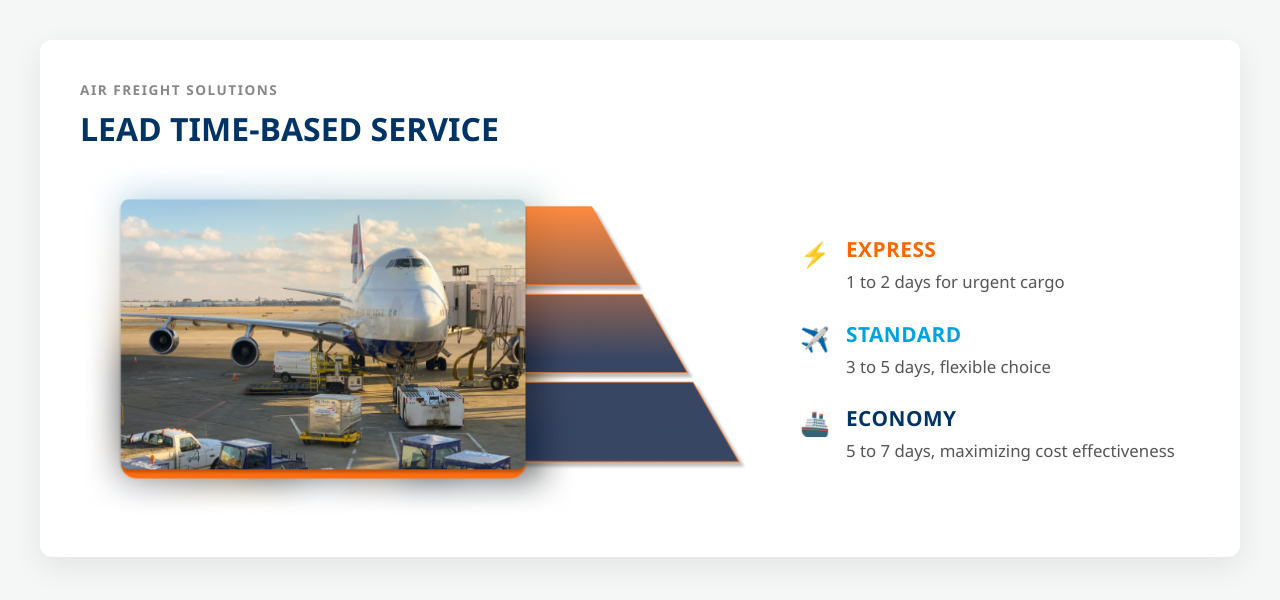
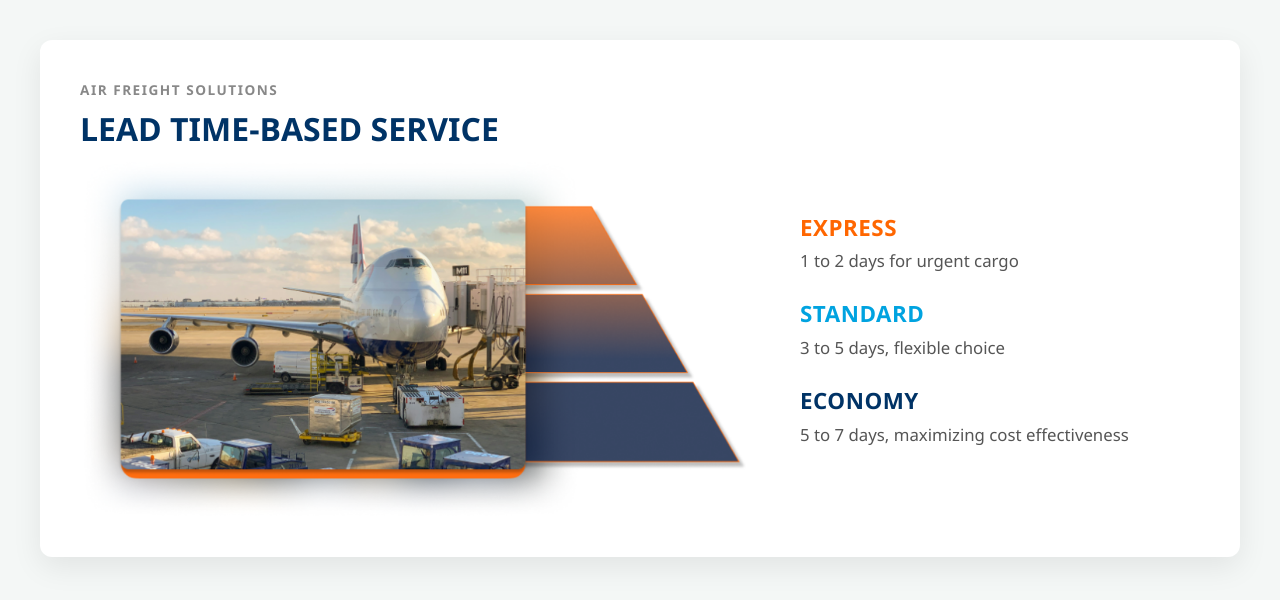
Before and after one commit to geewcong/geewong, a plain HTML site: page cxxviovxva/index.html in a window 1280 px wide. Drawn offline with Linux system fonts and the light colour scheme.

Commit message:
Refactor HTML structure, removed emoji and styles for layout

```diff
--- a/cxxviovxva/index.html
+++ b/cxxviovxva/index.html
@@ -103,7 +103,7 @@
   }
 
   .service-name {
-    font-size: 1.3rem;
+    font-size: 1.4rem;
     font-weight: 800;
     text-transform: uppercase;
     letter-spacing: 0.5px;
@@ -157,24 +157,27 @@
       <img src="https://raw.githubusercontent.com/geewcong/geewong/refs/heads/master/cxxviovxva/assets/profile-banner.png" alt="Lead Time Based Service Diagram">
     </div>
 
-    <div class="text-section">
-      <ul>
+    <div class="text-section" style="
+">
+      <ul style="
+    padding-bottom: 40px;
+">
         <li>
-          <span class="emoji">⚡</span>
+
           <div class="li-content">
             <span class="service-name color-orange">Express</span>
             <span class="service-desc">1 to 2 days for urgent cargo</span>
           </div>
         </li>
         <li>
-          <span class="emoji">✈️</span>
+
           <div class="li-content">
             <span class="service-name color-lightblue">Standard</span>
             <span class="service-desc">3 to 5 days, flexible choice</span>
           </div>
         </li>
         <li>
-          <span class="emoji">🚢</span>
+
           <div class="li-content">
             <span class="service-name color-navy">Economy</span>
             <span class="service-desc">5 to 7 days, maximizing cost effectiveness</span>
@@ -186,5 +189,5 @@
 
 </div>
 
-</body>
-</html>
+
+</body></html>
```
